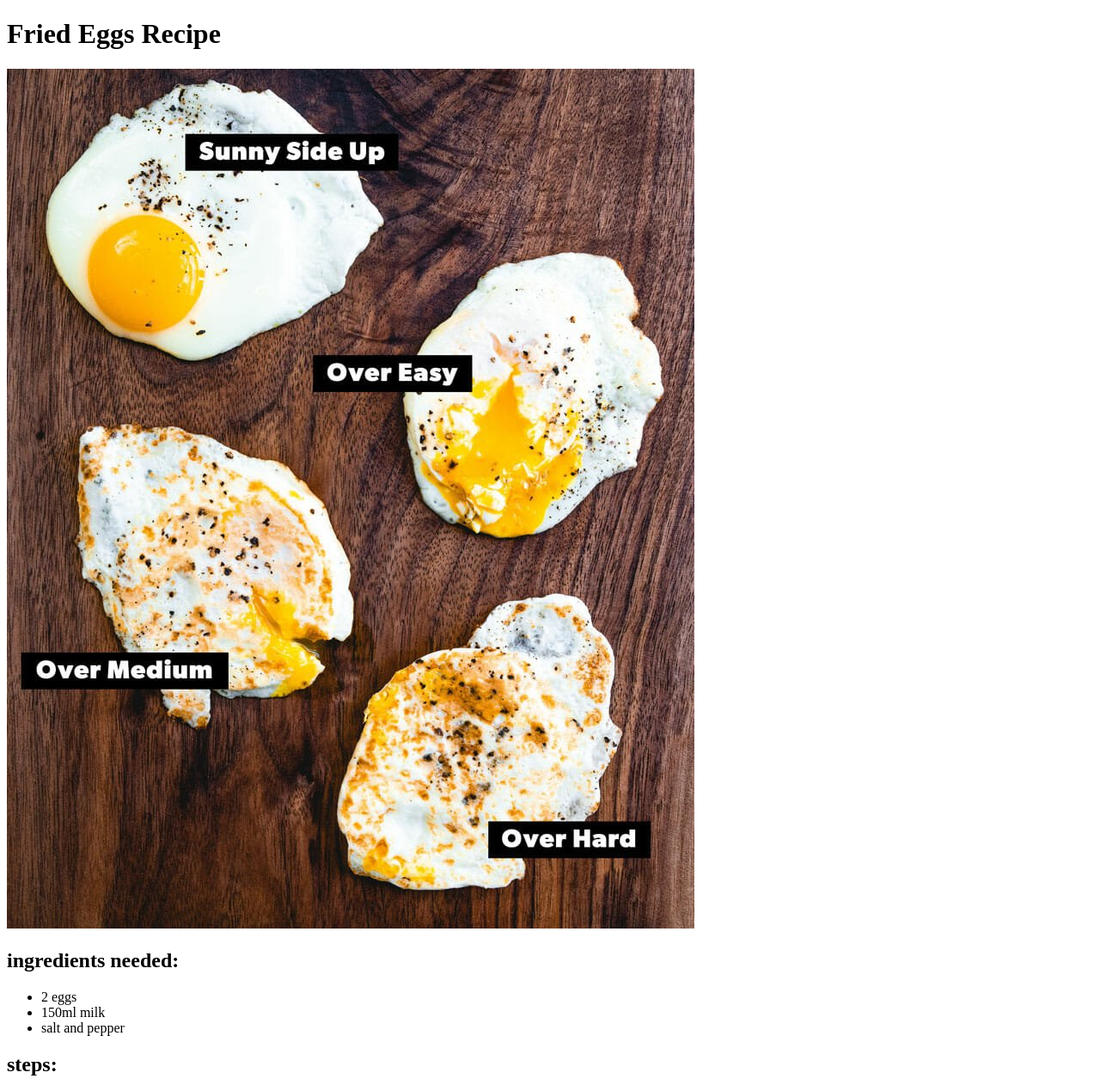
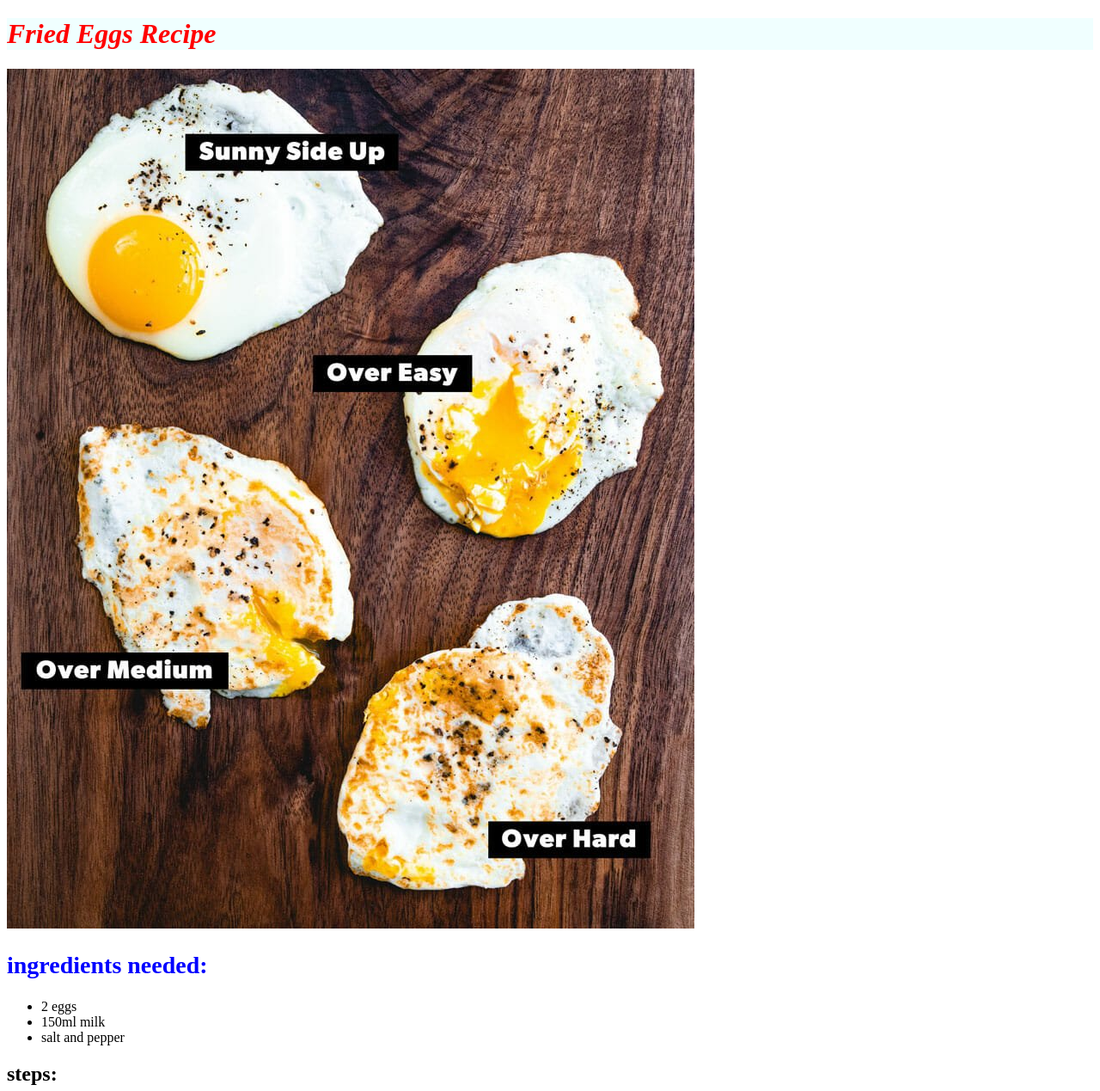
Before and after one commit to hotpotatoes9/TOPrecipeWebsite, a plain HTML site: page FriedEggs.html in a window 1280 px wide. Shown: the top 1269 px of the page at 86% size. Drawn offline with Linux system fonts and the light colour scheme.

```diff
--- a/FriedEggs.html
+++ b/FriedEggs.html
@@ -1,11 +1,14 @@
 <!DOCTYPE html>
 <html>
-
+    <head>
+        <meta charset="utf-8">
+        <link rel = "stylesheet" href = "styles.css">
+    </head>
 <title> Fried Eggs</title>
 <h1> Fried Eggs Recipe</h1>
 <img src = "images/friedEgg.jpg">
 
-<h2>ingredients needed:</h2>
+<h2 class="ingredients">ingredients needed:</h2>
 <ul>
     <li>2 eggs</li>
     <li> 150ml milk</li>
--- /dev/null
+++ b/styles.css
@@ -0,0 +1,13 @@
+h1{
+    background-color: azure;
+    font-size: 32px;
+    color: red;
+    font-style: italic;
+
+}
+
+.ingredients{
+    color: blue;
+    font-size: 28px;
+
+}
```
Also changed, not shown: Sandwich.html (+5 -2 lines), index.html (+1 -0 lines).
